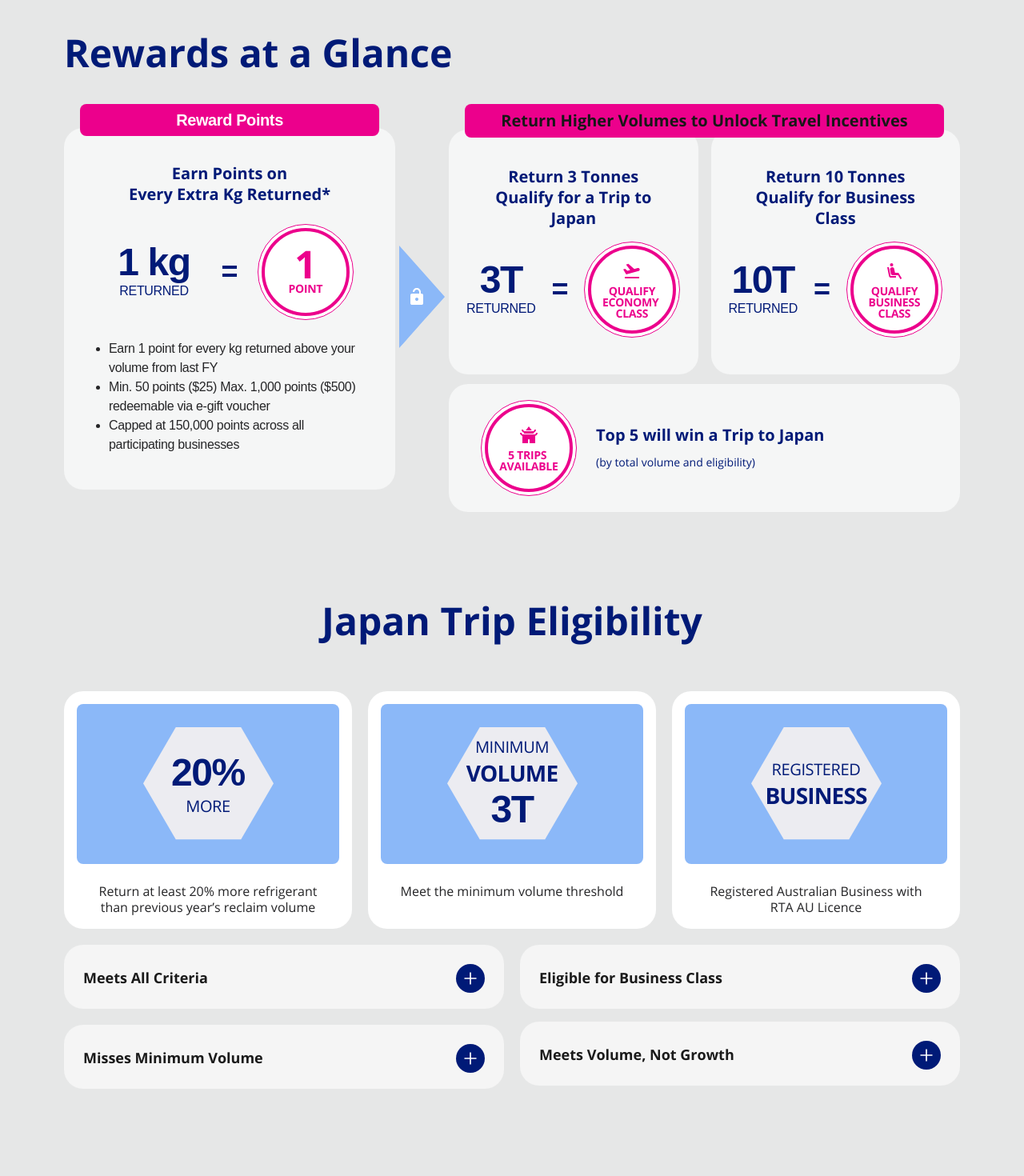
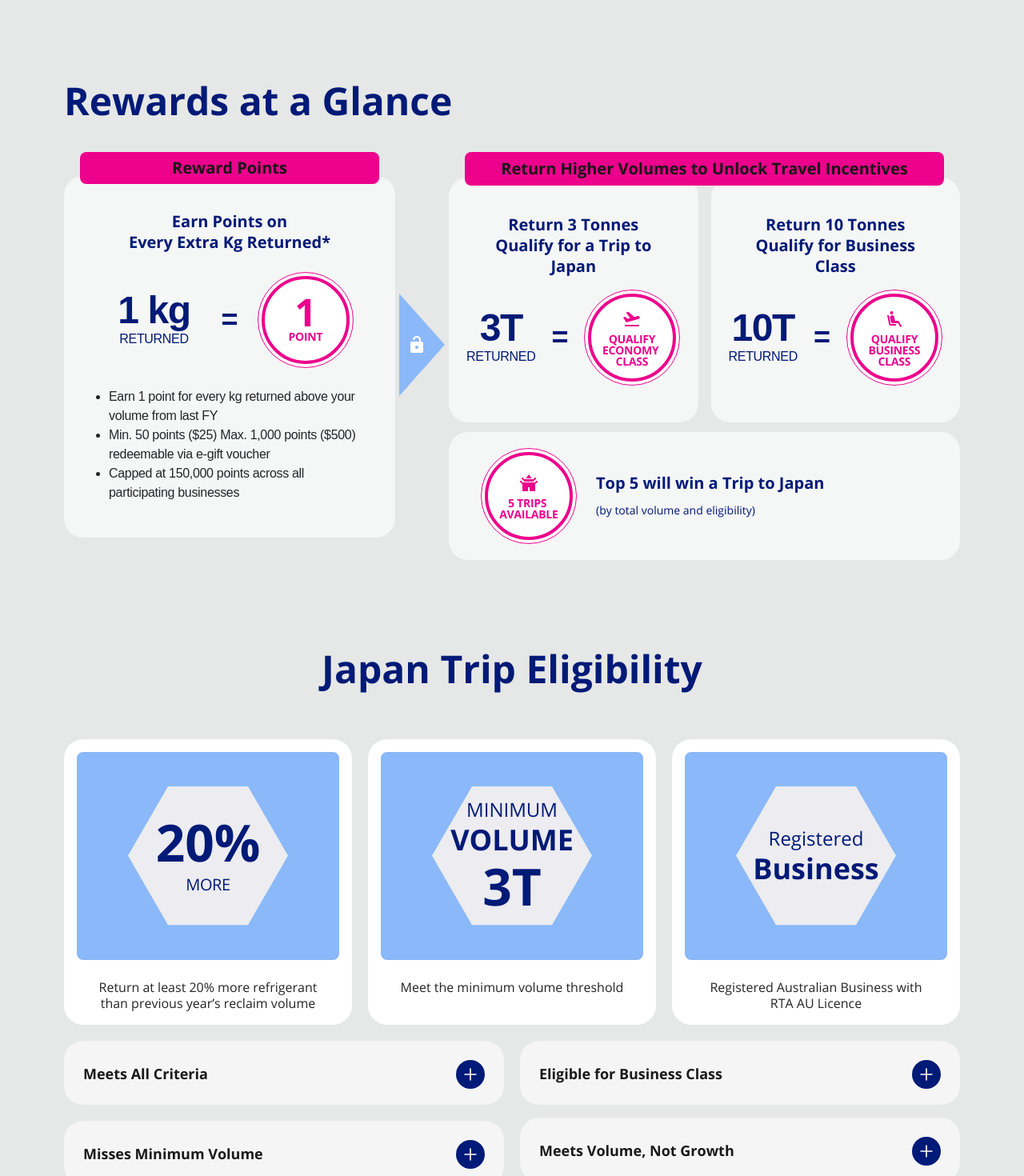
Before and after one commit to nghoangquan175/ReclaimRewards, a Next.js app in the folder frontend-next/: page / in a window 1280 px wide. Shown: the part 2600-4070 px from the top of the page at 80% size. Built offline with nearby package versions, Linux system fonts and the light colour scheme.

Commit message:
style: apply typography tokens and refine component spacing across homepage

```diff
--- a/frontend-next/src/app/_components/HomeEligibility.tsx
+++ b/frontend-next/src/app/_components/HomeEligibility.tsx
@@ -37,8 +37,8 @@ export default function HomeEligibility() {
     {
       iconContent: (
         <div className="flex flex-col gap-2 items-center justify-center text-[#001a77] text-center">
-          <span className="font-bold text-[48px] tracking-[-1.44px] leading-none">20%</span>
-          <span className="ContentXLRegular tracking-[-0.4px] leading-none">MORE</span>
+          <span className="HeadingXLBold">20%</span>
+          <span className="ContentXLRegular">MORE</span>
         </div>
       ),
       description: (
@@ -51,9 +51,9 @@ export default function HomeEligibility() {
     {
       iconContent: (
         <div className="flex flex-col gap-2 items-center justify-center text-[#001a77] text-center">
-          <span className="ContentXLRegular tracking-[-0.4px] leading-none">MINIMUM</span>
-          <span className="HeadingSBold tracking-[-0.84px] leading-none">VOLUME</span>
-          <span className="font-bold text-[48px] tracking-[-1.44px] leading-none">3T</span>
+          <span className="HeadingXSRegular">MINIMUM</span>
+          <span className="HeadingMBold">VOLUME</span>
+          <span className="HeadingXLBold">3T</span>
         </div>
       ),
       description: "Meet the minimum volume threshold",
@@ -61,8 +61,8 @@ export default function HomeEligibility() {
     {
       iconContent: (
         <div className="flex flex-col gap-2 items-center justify-center text-[#001a77] text-center">
-          <span className="ContentXLRegular tracking-[-0.4px] leading-none uppercase">Registered</span>
-          <span className="HeadingSBold tracking-[-0.84px] leading-none uppercase">Business</span>
+          <span className="HeadingXSRegular">Registered</span>
+          <span className="HeadingMBold">Business</span>
         </div>
       ),
       description: (
--- a/frontend-next/src/app/_components/HomeRewards.tsx
+++ b/frontend-next/src/app/_components/HomeRewards.tsx
@@ -32,7 +32,7 @@ export default function HomeRewards() {
           <div className="flex flex-col w-full lg:w-[414px] shrink-0">
             <div className="px-5 mb-[-10px] z-[2]">
               <div className="bg-[#ec008c] h-[40px] flex items-center justify-center rounded-[8px] px-[10px]">
-                <span className="text-white font-bold text-[20px] tracking-[-0.4px]">Reward Points</span>
+                <span className="ContentXLBold">Reward Points</span>
               </div>
             </div>
             <div className="bg-white lg:bg-[#f5f6f6] flex flex-col md:flex-row lg:flex-col gap-6 items-center justify-center p-6 md:px-10 md:py-10 lg:px-8 lg:py-10 rounded-[24px] z-[1] border lg:border-none border-grey100 flex-1">
--- a/frontend-next/src/app/_components/HomeServices.tsx
+++ b/frontend-next/src/app/_components/HomeServices.tsx
@@ -49,7 +49,7 @@ export default function HomeServices() {
           How it Works
         </h2>
 
-        <div className="grid grid-cols-1 md:grid-cols-3 gap-[10px] w-full">
+        <div className="grid grid-cols-1 md:grid-cols-3 gap-5 w-full">
           {steps.map((item) => (
             <InfoCard
               key={item.step}
--- a/frontend-next/src/app/_components/HomeSustainability.tsx
+++ b/frontend-next/src/app/_components/HomeSustainability.tsx
@@ -17,7 +17,7 @@ export default function HomeSustainability() {
   ];
 
   const extraContent = (
-    <p className="font-bold text-[#001a77] text-[20px] tracking-[-0.4px] leading-tight mt-2">
+    <p className="ContentXLBold text-blue950">
       Now, your impact could take you all <br className="hidden lg:block" /> the way to Japan!
     </p>
   );
--- a/frontend-next/src/components/sections/SplitContentSection.tsx
+++ b/frontend-next/src/components/sections/SplitContentSection.tsx
@@ -46,7 +46,7 @@ export const SplitContentSection: React.FC<SplitContentSectionProps> = ({
     <section id={id} className={`bg-grey100 ${sectionClassName}`}>
       <div className="container mx-auto max-w-[1440px] px-6 md:px-10 lg:px-[80px]">
         <div className={`
-          bg-white flex flex-col ${reverse ? 'lg:flex-row-reverse' : 'lg:flex-row'}
+          bg-white h-[566px] flex flex-col ${reverse ? 'lg:flex-row-reverse' : 'lg:flex-row'}
           items-stretch justify-between gap-10 p-10 md:px-10 md:py-[30px] rounded-[24px]
           min-h-[566px] overflow-hidden
         `}>
@@ -99,13 +99,13 @@ export const SplitContentSection: React.FC<SplitContentSectionProps> = ({
 
           {/* Image Container */}
           <div className={`
-            relative flex-1 md:min-h-[400px] rounded-[24px] overflow-hidden
+            flex justify-left relative w-[553px] h-[506px] w-full flex-1 md:min-h-[400px] rounded-[24px] overflow-hidden
             ${imageContainerClassName}
           `}>
             <Image
               src={imageSrc}
               alt={imageAlt}
-              fill
+
               sizes={imageSizes}
               className="object-cover z-10"
             />
--- a/frontend-next/src/components/ui/FAQCard.tsx
+++ b/frontend-next/src/components/ui/FAQCard.tsx
@@ -19,8 +19,9 @@ export const FAQCard: React.FC<FAQCardProps> = ({ question, answer, className =
 
   return (
     <div
+      onClick={() => setIsOpen(!isOpen)}
       className={`
-        flex flex-col px-6 pt-6 rounded-[24px] w-full
+        flex flex-col px-6 pt-6 rounded-[24px] w-full cursor-pointer select-none
         transition-all duration-300 ease-[cubic-bezier(0,0,0.58,1)]
         ${className || 'bg-grey50'}
       `}
@@ -29,14 +30,12 @@ export const FAQCard: React.FC<FAQCardProps> = ({ question, answer, className =
         <div className="flex-1 ContentLBold text-[#1a1a1a] select-none min-h-[36px] flex items-center">
           {question}
         </div>
-        <button
+        <div
           className={`
-            bg-blue950 flex items-center justify-center rounded-full shrink-0 size-9 cursor-pointer
+            bg-blue950 flex items-center justify-center rounded-full shrink-0 size-9
             transition-transform duration-300 ease-[cubic-bezier(0,0,0.58,1)]
             ${isOpen ? 'rotate-[-45deg]' : 'rotate-0'}
           `}
-          aria-expanded={isOpen}
-          onClick={() => setIsOpen(!isOpen)}
         >
           <Image
             src={plusIcon}
@@ -44,7 +43,7 @@ export const FAQCard: React.FC<FAQCardProps> = ({ question, answer, className =
             width={20}
             height={20}
           />
-        </button>
+        </div>
       </div>
 
       {/* Answer content with smooth decoupled expansion */}
--- a/frontend-next/src/components/ui/Header.tsx
+++ b/frontend-next/src/components/ui/Header.tsx
@@ -74,27 +74,27 @@ const Header = () => {
             <Link
               href="/#how-it-works"
               onClick={(e) => scrollToSection(e, 'how-it-works')}
-              className="px-3 py-2 ContentMBold text-white whitespace-nowrap hover:opacity-80 transition-opacity"
+              className="px-3 py-2 ContentMBold text-white whitespace-nowrap"
             >
               How It Works
             </Link>
             <Link
               href="/#rewards"
               onClick={(e) => scrollToSection(e, 'rewards')}
-              className="px-3 py-2 ContentMBold text-white whitespace-nowrap hover:opacity-80 transition-opacity"
+              className="px-3 py-2 ContentMBold text-white whitespace-nowrap"
             >
               Rewards
             </Link>
             <Link
               href="/#faqs"
               onClick={(e) => scrollToSection(e, 'faqs')}
-              className="px-3 py-2 ContentMBold text-white whitespace-nowrap hover:opacity-80 transition-opacity"
+              className="px-3 py-2 ContentMBold text-white whitespace-nowrap"
             >
               FAQs
             </Link>
             <Link
               href="/terms-conditions"
-              className="px-3 py-2 ContentMBold text-white whitespace-nowrap hover:opacity-80 transition-opacity"
+              className="px-3 py-2 ContentMBold text-white whitespace-nowrap"
             >
               T&Cs
             </Link>
--- a/frontend-next/src/components/ui/InfoCard.tsx
+++ b/frontend-next/src/components/ui/InfoCard.tsx
@@ -1,6 +1,6 @@
 import React from 'react';
 import Image, { StaticImageData } from 'next/image';
-import hexagon from '@/assets/icons/star_1.svg';
+import hexagon from '@/assets/icons/star_2.svg';
 
 interface InfoCardProps {
   step?: number;
@@ -28,15 +28,15 @@ export const InfoCard: React.FC<InfoCardProps> = ({
   return (
     <div className={`bg-white flex flex-col gap-6 p-4 rounded-[24px] w-full h-full overflow-hidden ${className}`}>
       {/* Top Section: Icon Area */}
-      <div className="bg-blue300 h-[200px] relative rounded-[8px] overflow-hidden flex items-center justify-center">
+      <div className="bg-blue300 h-[260px] relative rounded-[8px] overflow-hidden flex items-center justify-center">
         {/* Hexagon Background */}
         <div className="absolute inset-0 flex items-center justify-center pointer-events-none">
           <Image
             src={hexagon}
             alt=""
-            width={163}
-            height={163}
-            className="w-[163px] h-auto"
+            width={200}
+            height={200}
+            className="w-[200px] h-[200px]"
           />
         </div>
 
@@ -59,7 +59,7 @@ export const InfoCard: React.FC<InfoCardProps> = ({
         {step !== undefined && (
           <div className="absolute top-[15px] left-1/2 -translate-x-1/2 z-20">
             <div className="bg-blue950 rounded-full w-[36px] h-[36px] flex items-center justify-center">
-              <span className="text-white font-bold text-[20px] leading-none">
+              <span className="ContentXLBold">
                 {step}
               </span>
             </div>
--- a/frontend-next/src/components/ui/InputText.tsx
+++ b/frontend-next/src/components/ui/InputText.tsx
@@ -85,7 +85,7 @@ export const InputText = React.forwardRef<HTMLInputElement, InputTextProps>(
         rounded: 'rounded-[8px]',
         text: 'text-magenta950',
         label: 'text-magenta950',
-        placeholder: 'placeholder:text-magenta400',
+        placeholder: 'placeholder:text-magenta950',
         icon: 'text-magenta950',
       },
       Disabled: {
```
Also changed, not shown: frontend-next/src/components/ui/Footer.tsx (+5 -5 lines), frontend-next/src/components/ui/NotificationPopup.tsx (+4 -4 lines), frontend-next/src/assets/icons/star_2.svg (added).
